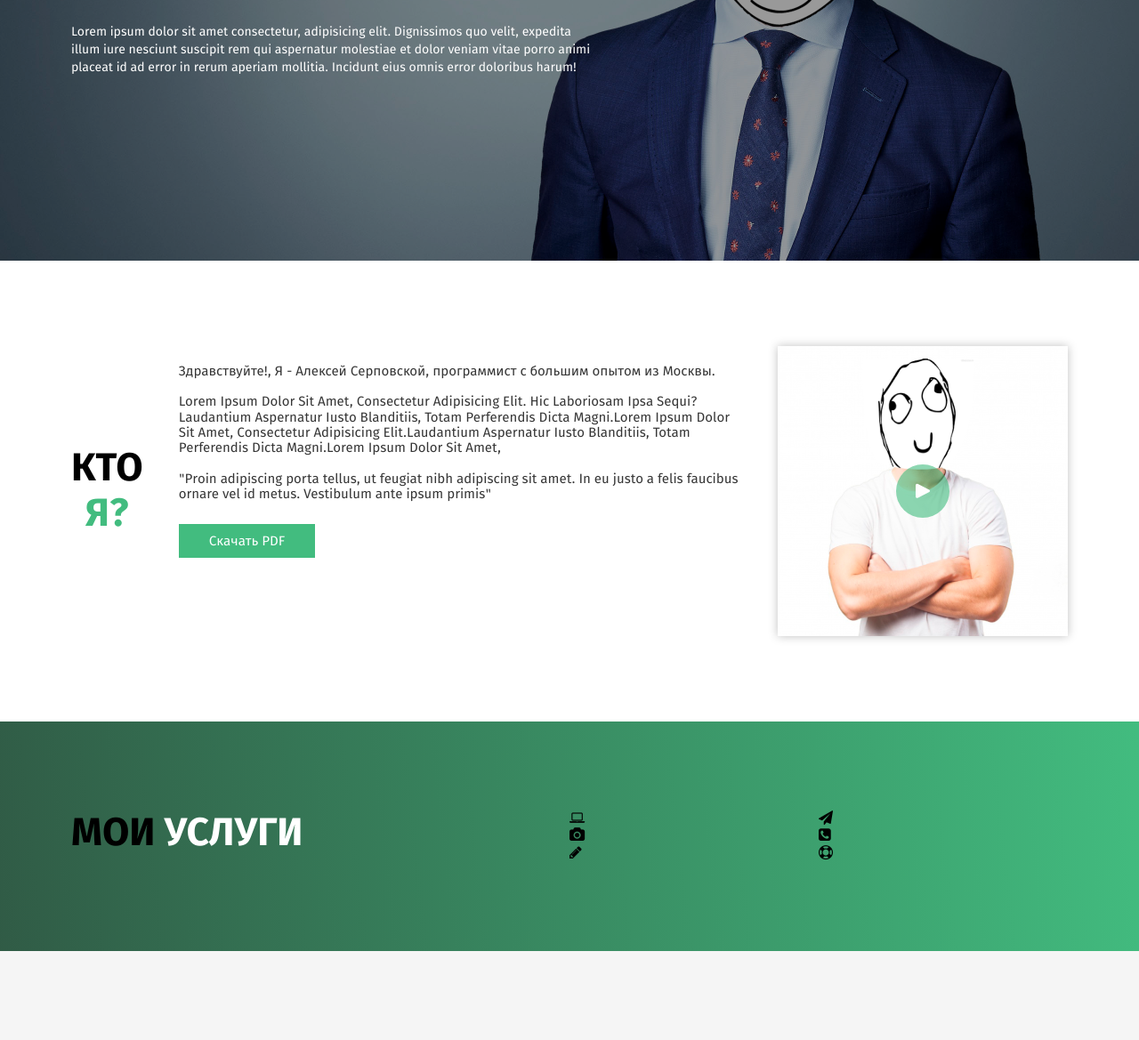
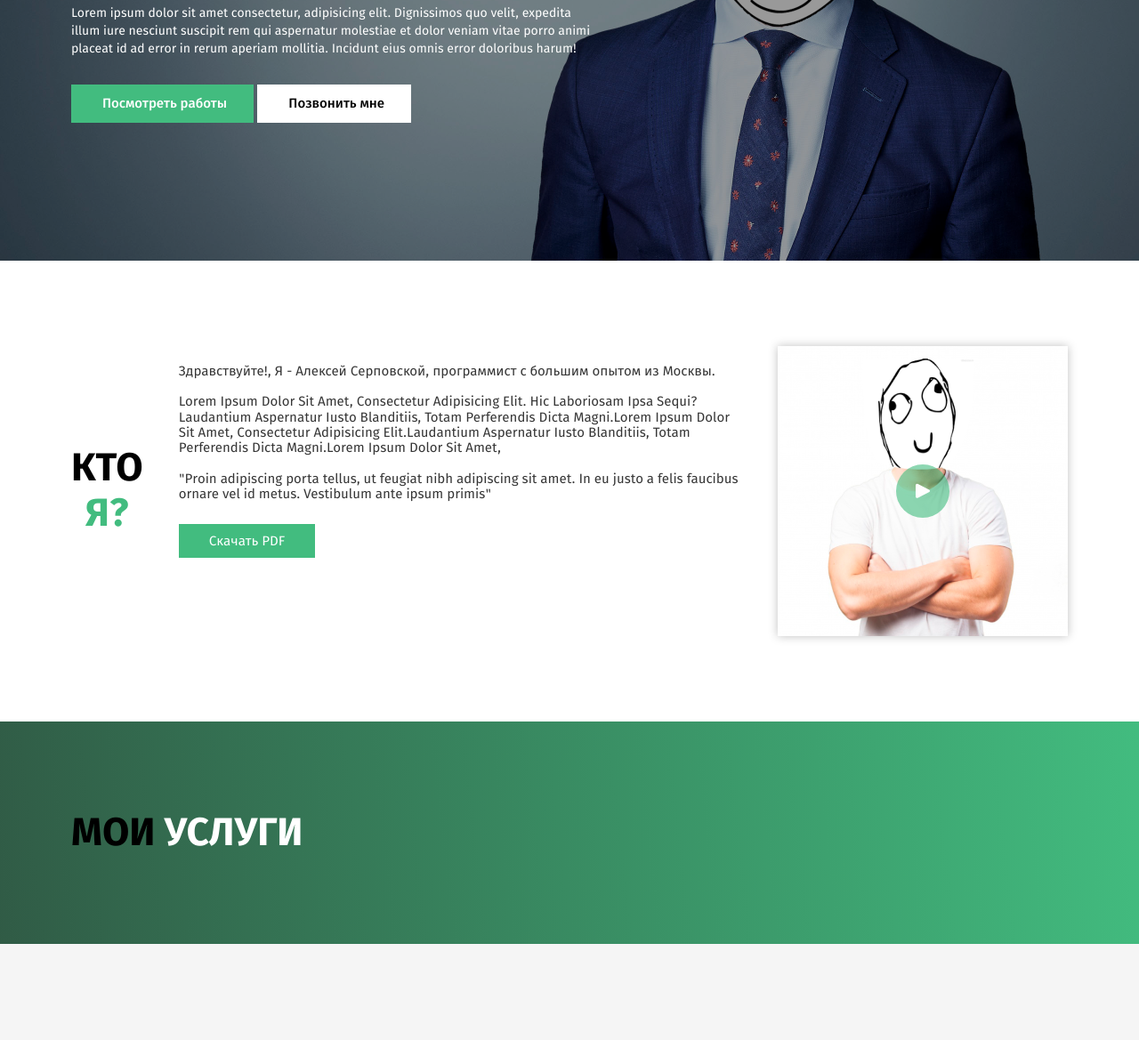
Before and after one commit to Tehnik-creator/Tehnik-creator.github.io, a plain HTML site: page elecktrick_ramenskoe/index.html in a window 1280 px wide. Shown: the part 456-1625 px from the top of the page at 89% size. Drawn offline with Linux system fonts and the light colour scheme; files whose address does not match are found by name.

Commit message:
Update index.html

```diff
--- a/elecktrick_ramenskoe/index.html
+++ b/elecktrick_ramenskoe/index.html
@@ -43,12 +43,12 @@
                 <h1 class="intro__title">Привет меня <br> зовут Марк!</h1>
                 <p class="intro__text">Lorem ipsum dolor sit amet consectetur, adipisicing elit. Dignissimos quo velit, expedita illum iure nesciunt suscipit rem qui aspernatur molestiae et dolor veniam vitae porro animi placeat id ad error in rerum aperiam mollitia. Incidunt eius omnis error doloribus harum!
                 </p>
-                <!-- <div class="intro__btngroup">
+                <div class="intro__btngroup">
                     <button class="intro__btn1"><i class="fas fa-briefcase"></i>
                         <span>Посмотреть работы</span></button>
                     <button class="intro__btn2"><i class="fas fa-phone-alt"></i>
                         <span>Позвонить мне</span></button>
-                </div> -->
+                </div>
             </div>
         </section>
         <section class="about">
@@ -74,14 +74,14 @@
         <section class="service">
             <div class="wrapper service__wrapper">
                 <h2 class="service__title">МОИ<span>УСЛУГИ</span></h2>
-                <div class="service__group">
+<!--                 <div class="service__group">
                     <div class="service__item"><i class="icon-laptop"></i></div>
                     <div class="service__item"><i class="icon-paper-plane"></i></div>
                     <div class="service__item"><i class="icon-camera"></i></div>
                     <div class="service__item"><i class="icon-phone-square"></i></div>
                     <div class="service__item"><i class="icon-pencil"></i></div>
                     <div class="service__item"><i class="icon-life-ring"></i></div>
-                </div>
+                </div> -->
             </div>
         </section>
         <section class="project">
```
